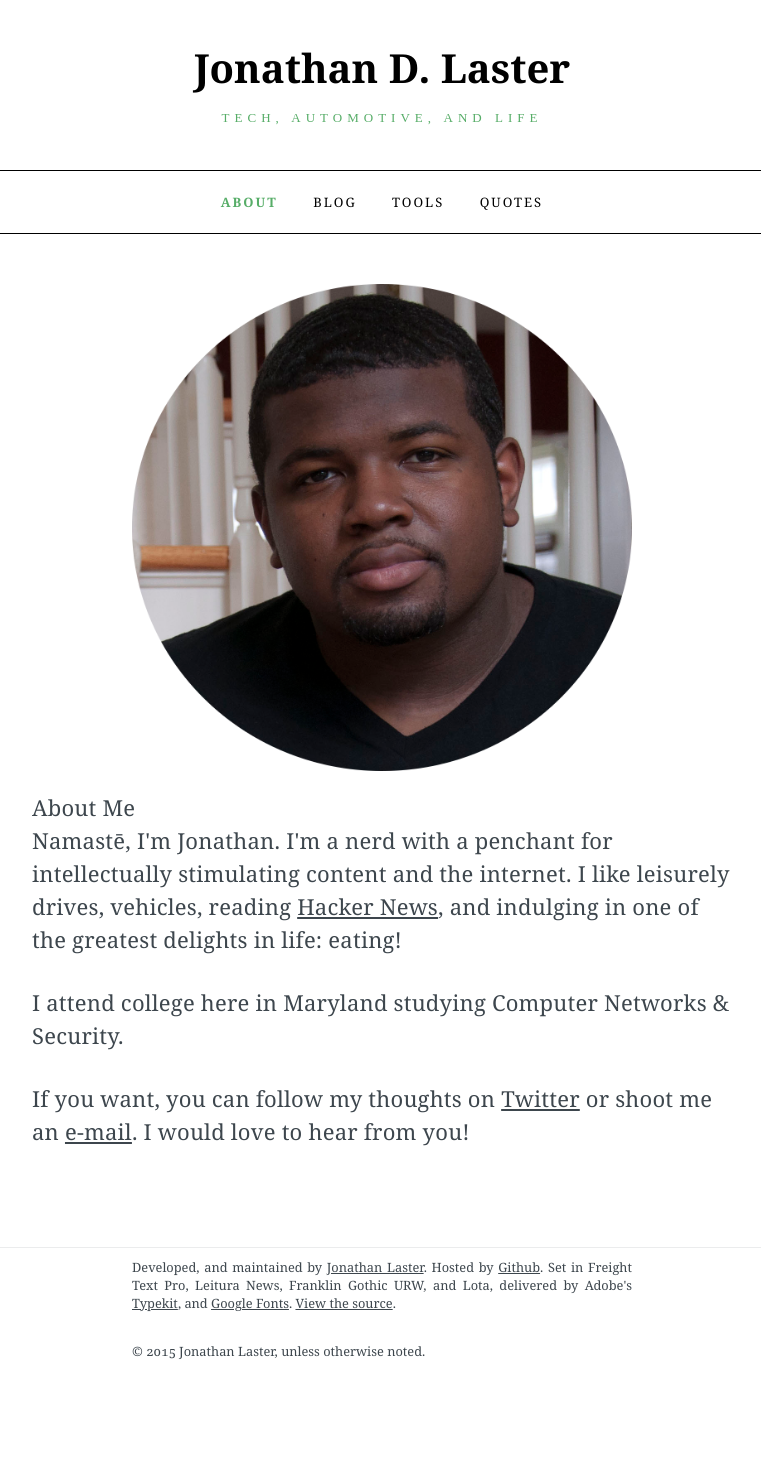
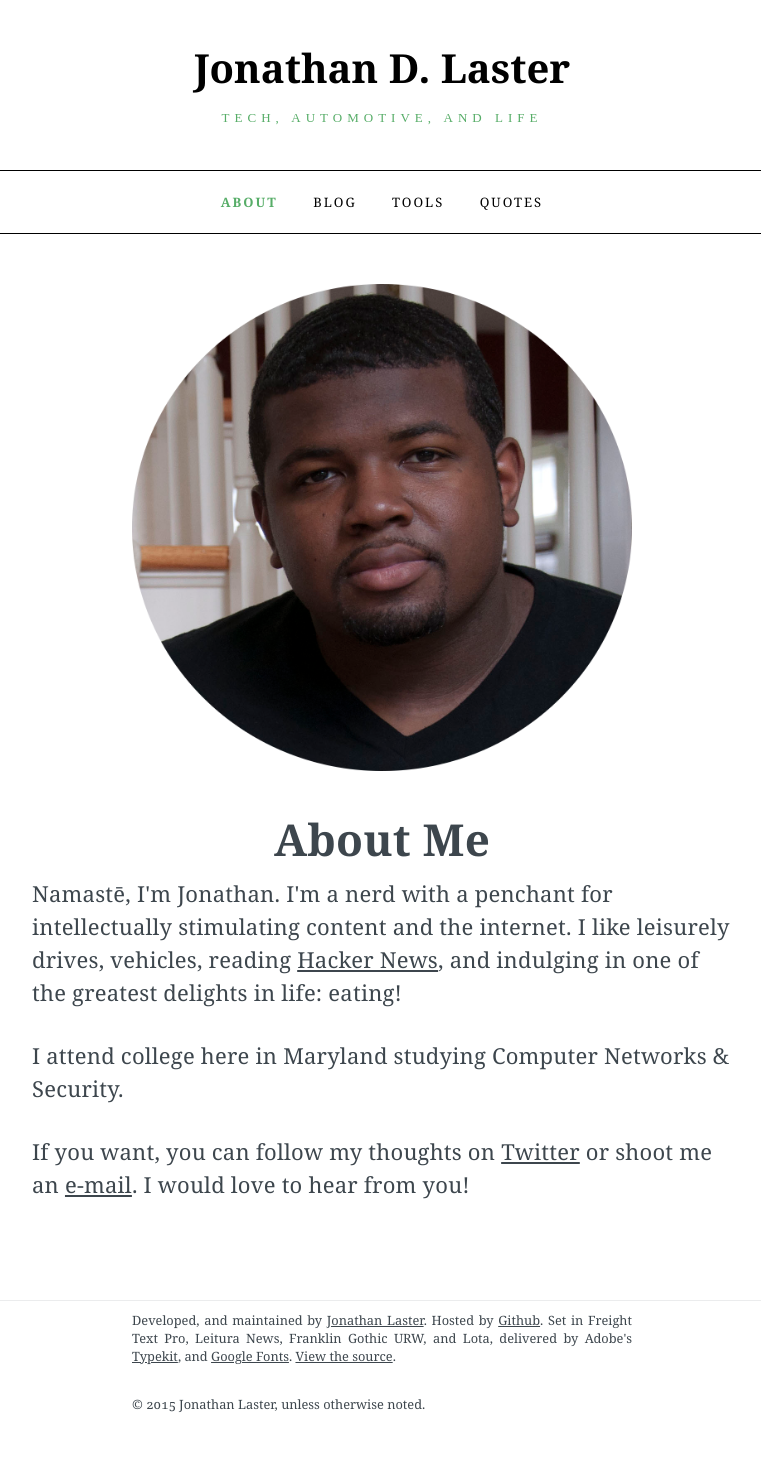
Before and after one commit to last-dev/jdl.io, a Jekyll site: the page built from index.html, in a window 1280 px wide. Shown: the whole page, without its empty margins (258-1019 px from the left). Built offline with Jekyll 4.4.1, drawn with Linux system fonts in a browser that asks for light colours; nearby versions of some CDN libraries; before the commit the page ends 1425 px from its top, so only the background shows below that.

Commit message:
Adding class to title

```diff
--- a/index.html
+++ b/index.html
@@ -7,7 +7,7 @@ title: About | Jonathan D. Laster
 	<img alt="Jonathan Laster" src="img/Portrait_Circle.png">
 </div>
 
-<div id="me">About Me</div>
+<div class="blogTitle">About Me</div>
 
 <p><span id="greeting"></span>, I'm Jonathan. I'm a nerd with a penchant for intellectually stimulating content and the internet. I like leisurely drives, vehicles, reading <a href="https://news.ycombinator.com">Hacker News</a>, and indulging in one of the greatest delights in life: eating!</p>
 
```
